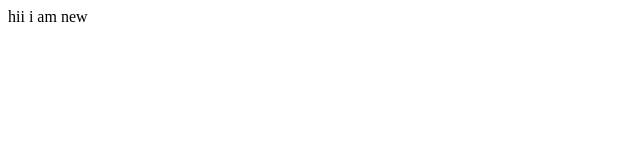
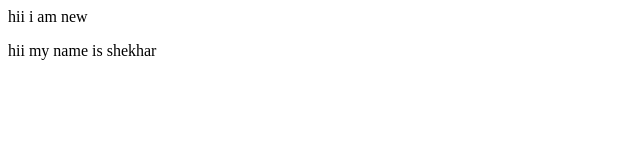
Before and after one commit to shekhar1516/localrepo, a plain HTML site: page index.html in a window 1280 px wide. Shown: the whole page, without its empty margins (0-640 px from the left). Drawn offline with Linux system fonts and the light colour scheme.

Commit message:
add new feature

```diff
--- a/index.html
+++ b/index.html
@@ -1 +1,2 @@
 <p> hii i am new</p>
+<p> hii my name is shekhar</p>
```
